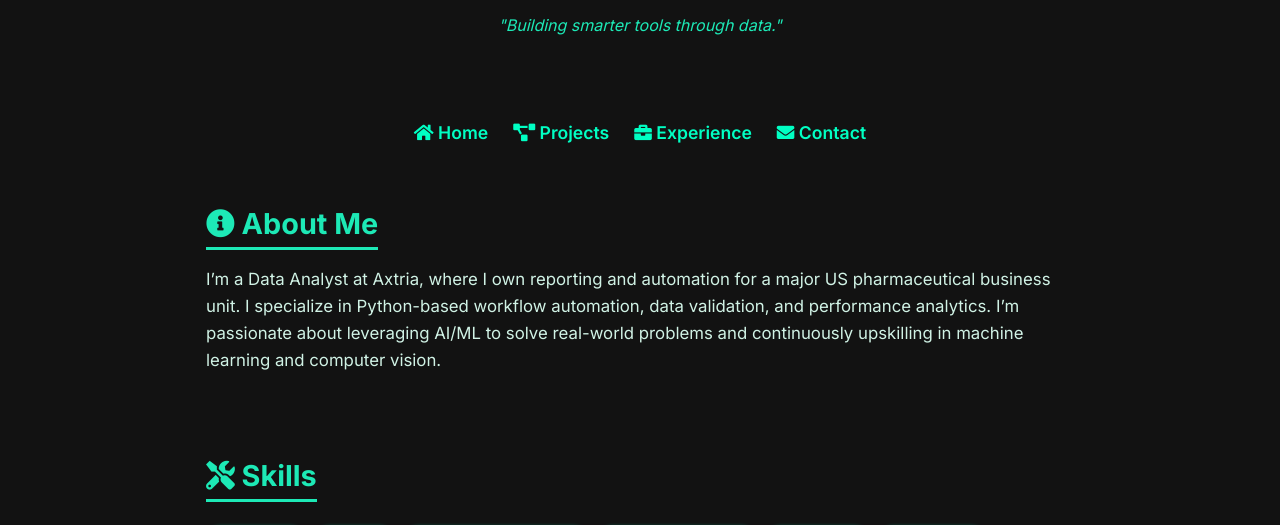
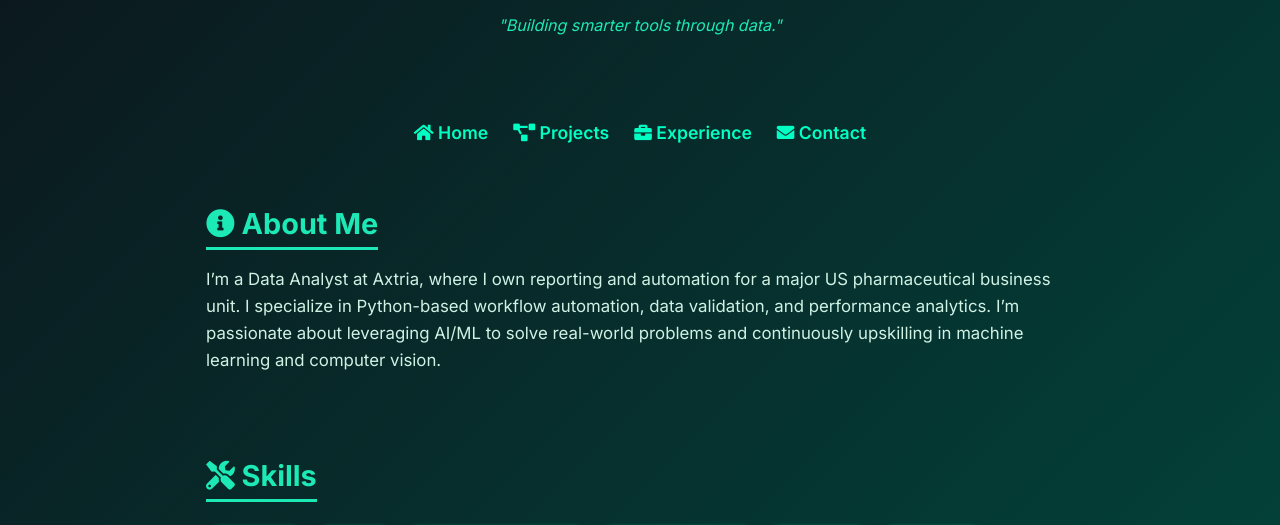
Before and after one commit to geek-nripesh/portfolio, a plain HTML site: page index.html in a window 1280 px wide. Shown: the part 332-857 px from the top of the page. Drawn offline with Linux system fonts and the light colour scheme.

Commit message:
Update index.html

```diff
--- a/index.html
+++ b/index.html
@@ -19,8 +19,9 @@
     }
     body {
       font-family: 'Inter', sans-serif;
-      background-color: #121212;
-      color: #f5f5f5;
+      background: linear-gradient(135deg, #0d121a, #004d40);
+      color: #e0f7fa;
+
       line-height: 1.6;
       padding: 1rem;
     }
```
